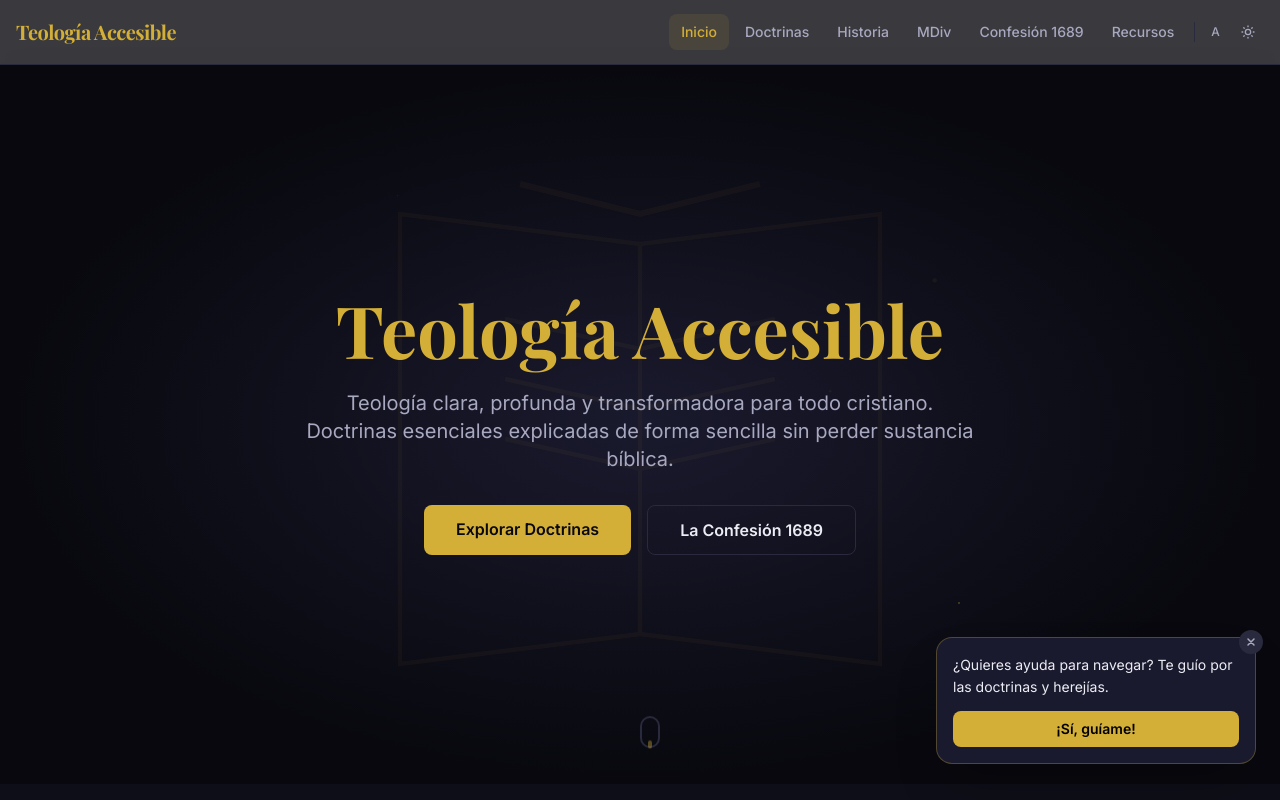
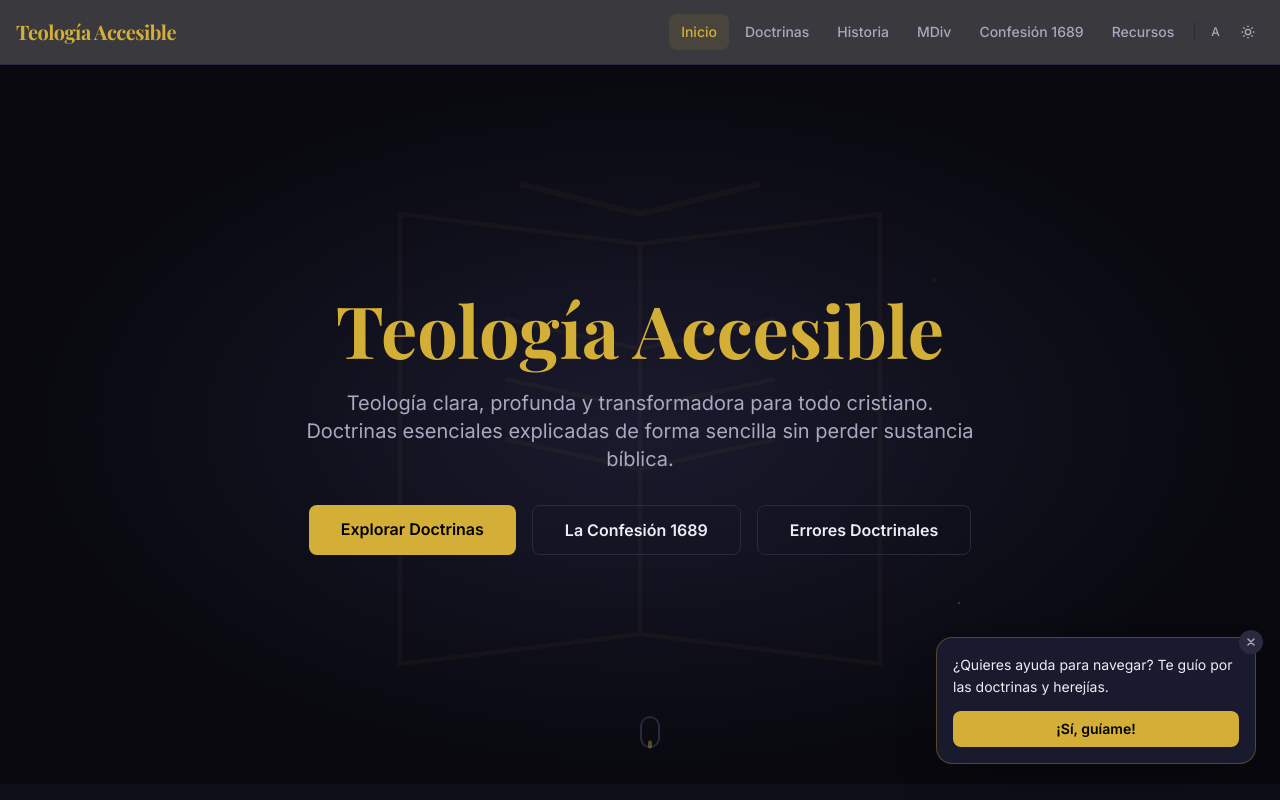
Before and after one commit to fabioledezma/teologia-bautista, a Next.js app: page / in a window 1280 px wide. Shown: the top 800 px of the page. Built offline with nearby package versions, Linux system fonts and the light colour scheme; a web font is replaced by a local one.

Commit message:
Add Errores Doctrinales button to hero, fix Herejias card truncate overflow with min-w-0, darken light mode gold for WCAG contrast (155 125 25), change gold button text to black

```diff
--- a/src/app/globals.css
+++ b/src/app/globals.css
@@ -34,11 +34,11 @@ body {
   }
 
   html.light {
-    --shadow-gold: 0 0 20px rgba(160, 130, 25, 0.2);
-    --color-gold: 160 130 20;
-    --color-gold-light: 190 160 50;
-    --color-gold-dark: 130 100 10;
-    --color-gold-dim: 170 140 35;
+    --shadow-gold: 0 0 20px rgba(150, 120, 25, 0.2);
+    --color-gold: 155 125 25;
+    --color-gold-light: 180 150 45;
+    --color-gold-dark: 125 95 15;
+    --color-gold-dim: 165 135 30;
     --color-surface: 242 242 248;
     --color-surface-1: 234 234 242;
     --color-surface-2: 224 224 234;
--- a/src/app/page.tsx
+++ b/src/app/page.tsx
@@ -57,12 +57,12 @@ export default function HomePage() {
             sustancia bíblica.
           </p>
           <div
-            className="flex flex-col sm:flex-row gap-4 justify-center animate-fade-in-up animate-stagger-3"
+            className="flex flex-col sm:flex-row gap-4 justify-center flex-wrap animate-fade-in-up animate-stagger-3"
             style={{ animationDelay: '0.6s', animationFillMode: 'both' }}
           >
             <Link
               href="#doctrinas"
-              className="inline-block px-8 py-3 bg-gold text-surface font-semibold rounded-lg hover:bg-gold-dark transition-all hover:shadow-[var(--shadow-gold)] hover:-translate-y-0.5"
+              className="inline-block px-8 py-3 bg-gold text-black font-semibold rounded-lg hover:bg-gold-dark transition-all hover:shadow-[var(--shadow-gold)] hover:-translate-y-0.5"
             >
               Explorar Doctrinas
             </Link>
@@ -71,6 +71,12 @@ export default function HomePage() {
               className="inline-block px-8 py-3 border border-border text-text font-semibold rounded-lg hover:border-gold hover:text-gold transition-all hover:-translate-y-0.5"
             >
               La Confesión 1689
+            </Link>
+            <Link
+              href="#historia"
+              className="inline-block px-8 py-3 border border-border text-text font-semibold rounded-lg hover:border-gold hover:text-gold transition-all hover:-translate-y-0.5"
+            >
+              Errores Doctrinales
             </Link>
           </div>
         </div>
```
